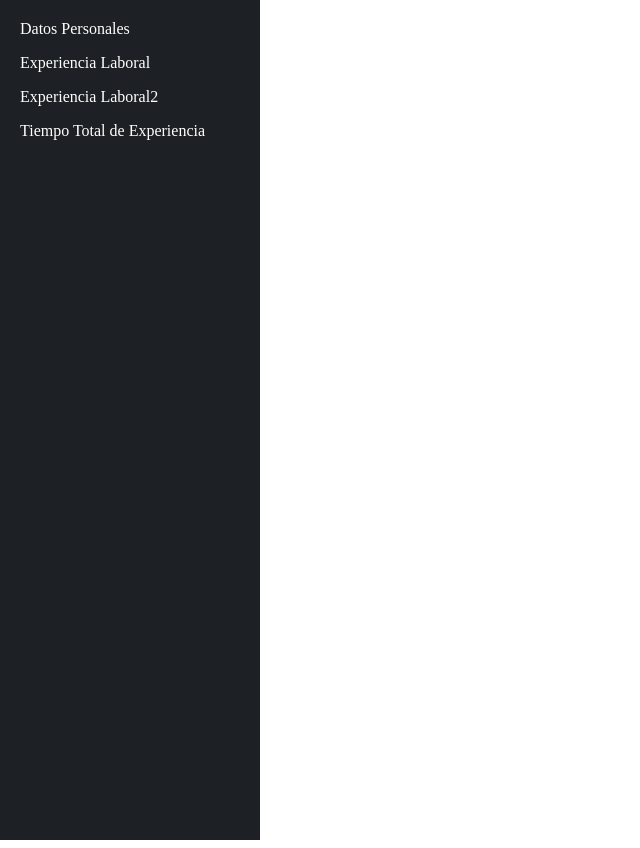
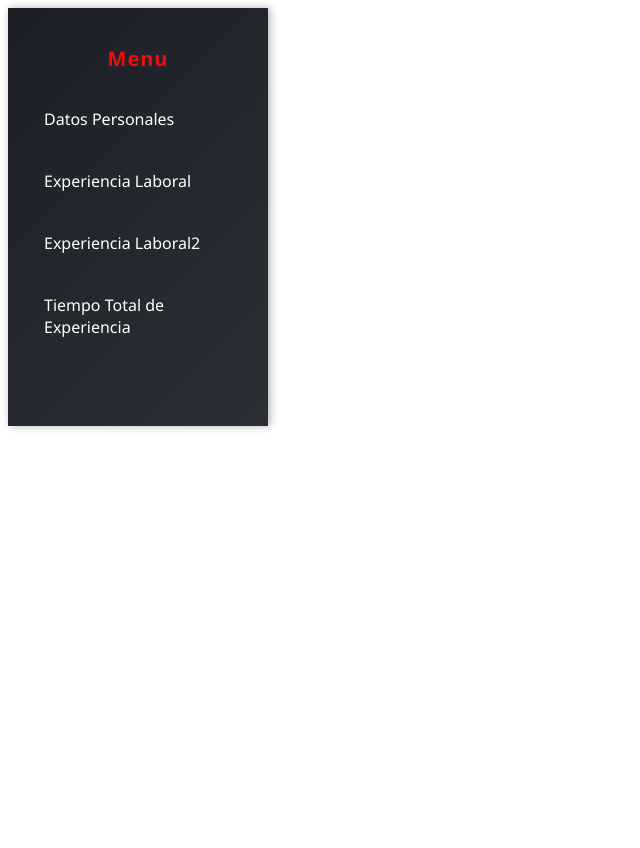
Before and after one commit to RandySimanca/Hoja-de-vida, a Vue app: page /panel in a window 1280 px wide. Shown: the whole page, without its empty margins (0-640 px from the left). After the commit the page ends 800 px from the top, so only its background shows below. Built offline with nearby package versions, Linux system fonts and the light colour scheme; sample sign-in values are in the browser's storage.

Commit message:
se mejoro el estilo del menu lateral

```diff
--- a/src/components/MenuComponents.vue
+++ b/src/components/MenuComponents.vue
@@ -7,6 +7,7 @@ import { RouterView } from 'vue-router';
   <div class="layout">
     <!-- Menú lateral -->
     <aside class="sidebar">
+      <h1 class="h1">Menu</h1>
       <nav>
         <ul class="sidebar-menu">
           <li><router-link to="/panel/Hoja1">Datos Personales</router-link></li>
@@ -23,21 +24,59 @@ import { RouterView } from 'vue-router';
   </div>
 </template>
 
-
 <style>
-html,
-body {
-  margin: 0;
-  padding: 0;
+/* Menú lateral elegante */
+.sidebar {
+  width: 240px;
+  background: linear-gradient(135deg, #1d1f27, #2c2f36);
+  color: #f1f1f1;
+  padding: 20px;
   height: 100%;
-  box-sizing: border-box;
+  box-shadow: 2px 0 8px rgba(0, 0, 0, 0.3);
+  font-family: 'Segoe UI', sans-serif;
 }
 
-/* Layout horizontal */
-.layout {
-  display: flex;
-  flex-direction: row;
-  height: 100vh; /* Asegura que ocupa toda la pantalla */
+/* Título del menú */
+.h1 {
+  font-size: 20px;
+  font-weight: bold;
+  text-align: center;
+  margin-bottom: 32px;
+  color: #ffffff;
+  letter-spacing: 1px;
+}
+
+/* Lista del menú */
+.sidebar-menu {
+  list-style: none;
+  padding: 0;
+  margin: 0;
+}
+
+/* Item del menú */
+.sidebar-menu li {
+  margin-bottom: 16px;
+}
+
+/* Enlace del menú */
+.sidebar-menu a {
+  display: block;
+  padding: 12px 16px;
+  color: #e0e0e0;
+  background-color: transparent;
+  border-radius: 8px;
+  text-decoration: none;
+  font-weight: 500;
+  transition: all 0.3s ease;
+}
+
+/* Hover y selección */
+.sidebar-menu a:hover,
+.sidebar-menu a.router-link-exact-active {
+  background-color: #00d8ff22;
+  color: #00d8ff;
+  font-weight: 600;
+  border-left: 4px solid #00d8ff;
 }
 
 /* Menú lateral */
@@ -87,4 +126,10 @@ body {
 .sidebar-menu a:hover {
   color: #00d8ff;
 }
+
+.h1 {
+  color: #f10c0c;
+  text-align: center;
+  margin-bottom: 24px;
+}
 </style>
```
